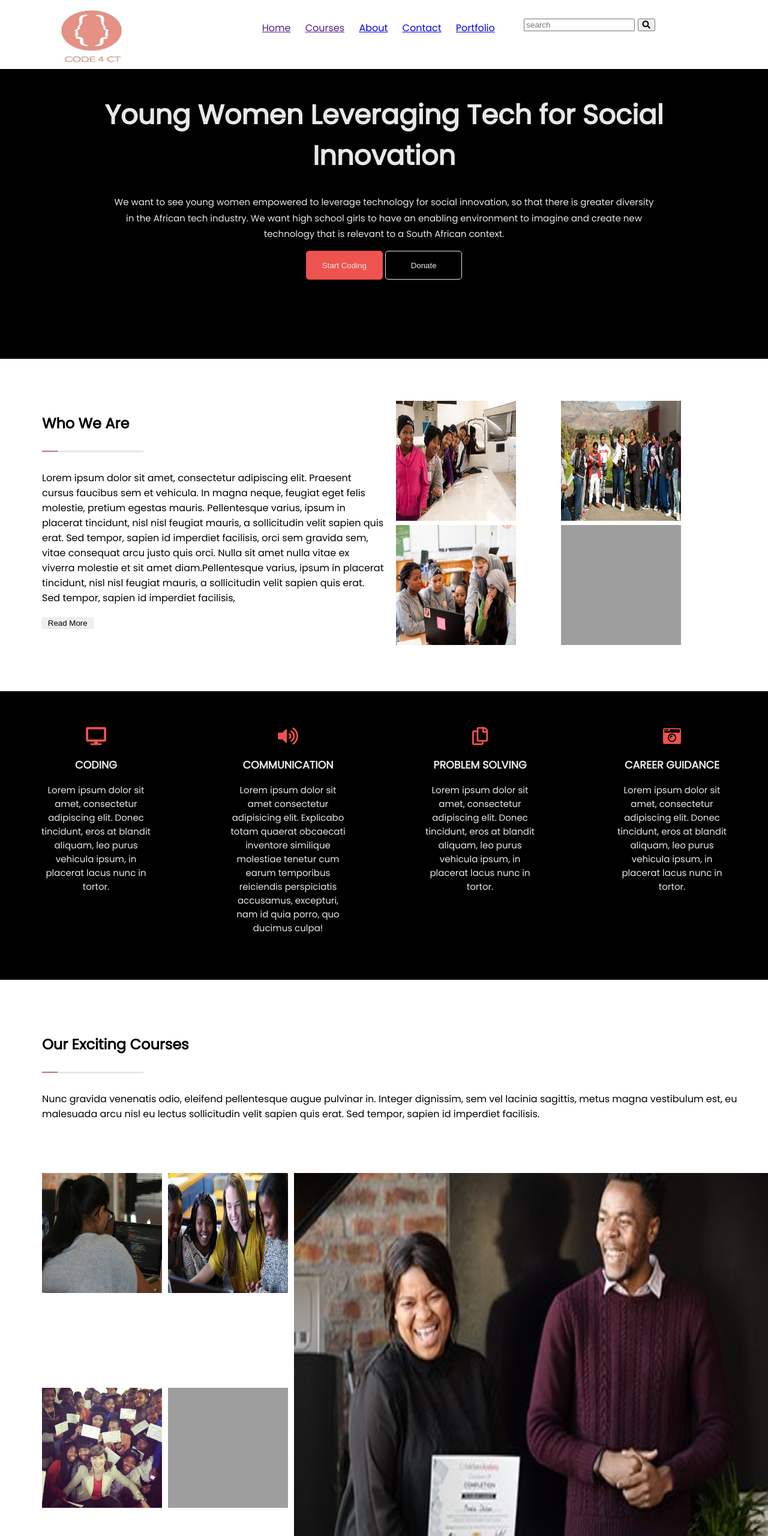
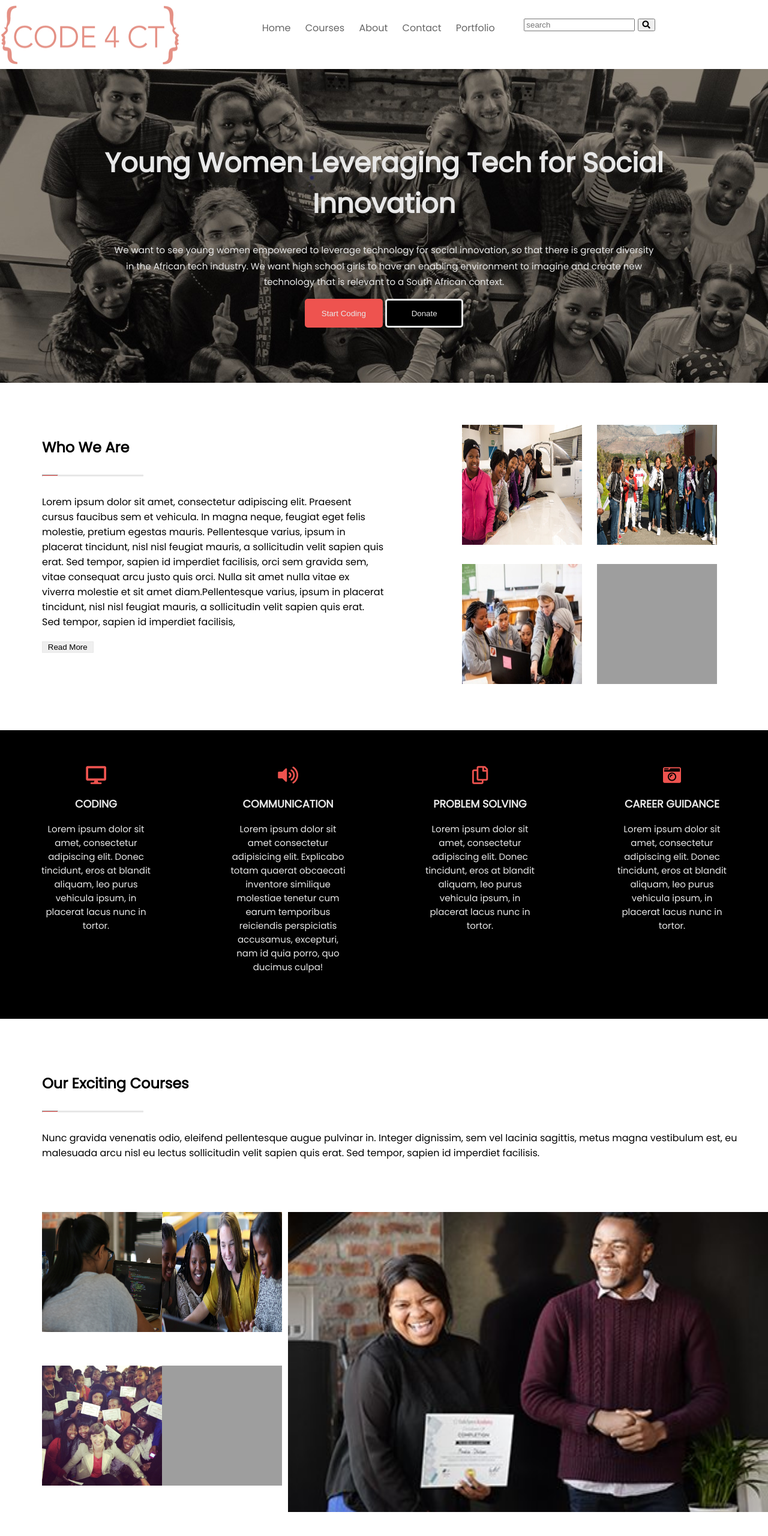
Before and after one commit to MalikGallow/code4ct, a plain HTML site: page index.html in a window 1280 px wide. Shown: the top 2560 px of the page at 60% size. Drawn offline with Linux system fonts and the light colour scheme; grey boxes are pictures that could not be loaded; files whose address does not match are found by name.

Commit message:
added styling to home page

```diff
--- a/index.html
+++ b/index.html
@@ -15,7 +15,7 @@
 
         <!-- logo -->
         <div class="logo">
-           <img src="images/logo.jpg" alt="">
+           <img src="images/code4ct-logo-1.jpg" alt="">
         </div>
 
 
@@ -231,8 +231,8 @@
                 </div>
 
                 <div class="picDe">
-                    <h2></h2>
-                    <h3></h3>
+                    <h2>Buhle Mlingwana</h2>
+                    <h3>Programme Coordinator</h3>
                     <hr>
                   <p>Lorem ipsum dolor sit amet, consectetur adipisicing elit. Exercitationem, accusantium eaque? Itaque, sequi optio? Laborum officiis distinctio ipsa quis doloribus iusto non, deserunt pariatur nulla consectetur ut porro asperiores. Sapiente!</p>
                   <a href=""><i class="fab fa-facebook-f"></i></a>
--- a/sass/partials/_base.scss
+++ b/sass/partials/_base.scss
@@ -15,6 +15,14 @@ nav {
     position: fixed;
     background-color: white;
     width: 100%;
+}
+
+nav{
+    a{
+        color: #666666;
+        text-decoration: none;
+    }
+
 }
 
 ul :hover{
@@ -41,19 +49,20 @@ ul :hover{
 
 // header styling
 header{
-    background-color:$black;
+    background-image: url(../images/Code4CT-homepage.jpg);
     color: $font-color;
     width: 100%;
     height: 550px;
     text-align: center;
-    padding-top: 40px;
+    padding-top: 80px;
+
 }
 
 header h1{
     font-size: 45px;
      padding-left: 90px;
      padding-right: 90px;
-     padding-top: 80px;
+     padding-top: 120px;
 
 }
 
@@ -99,7 +108,7 @@ section{
 
 .bigImg {
   img{
-    height: 700px;
+    height: 500px;
     width: 800px;
   }
 }
--- a/sass/partials/_components.scss
+++ b/sass/partials/_components.scss
@@ -8,24 +8,43 @@
 
 #start, #donate{
     height: 6vh;
-    width: 10%;
+    width: 130px;
     border-radius: 5px;
 
 
 }
 
-#donate a{
+a{
+    text-decoration: none;
+}
+
+
+
+#donate{
+
     .fa-angle-double-right{
         color: black;
+        // text-decoration: none;
     }
 }
 
-#donate:hover{
-    width: 130px;
+#start:hover{
+    width: 137px;
     .fa-angle-double-right{
         padding-left: 10px;
         color: white;
-        text-decoration: none;
+        // text-decoration: none;
+    }
+
+}
+
+
+#donate:hover{
+    width: 137px;
+    .fa-angle-double-right{
+        padding-left: 10px;
+        color: white;
+        // text-decoration: none;
     }
 }
 
@@ -36,7 +55,7 @@ button a{
 }
 
 button:hover{
-    width: 170px;
+    // width: 170px;
     text-align: left;
     color: white;
     .fa-angle-double-right{
@@ -50,13 +69,13 @@ button:hover{
 
 #start{
     background-color: $btn-nav;
-    border: 1px solid $btn-nav;
+    border: 3px solid $btn-nav;
     color: $font-color;
 }
 
 #donate{
     background-color: black;
-    border: 1px solid $font-color;
+    border: 3px solid $font-color;
     color: $font-color;
 
 }
--- a/sass/partials/_layout.scss
+++ b/sass/partials/_layout.scss
@@ -21,7 +21,9 @@ article{
 .images{
     display: grid;
     grid-template-columns: 1fr 1fr;
-    padding-left: 20px;
+    padding-left: 130px;
+    grid-row-gap: 25px;
+    grid-column-gap: 10px;
 }
 
 .images img{
@@ -49,7 +51,7 @@ section{
 .fourImages{
     display: grid;
     grid-template-columns: 1fr 1fr;
-    grid-gap: 10px;
+    grid-row-gap: 5px;
 }
 
 //Meet our team
```
Also changed, not shown: about.html (+1 -1 lines), contact.html (+1 -1 lines), portfolio.html (+1 -1 lines), css/styles.css, images/Code4CT-homepage.jpg (added), images/code4ct-logo-1.jpg (added), 2 other files.
